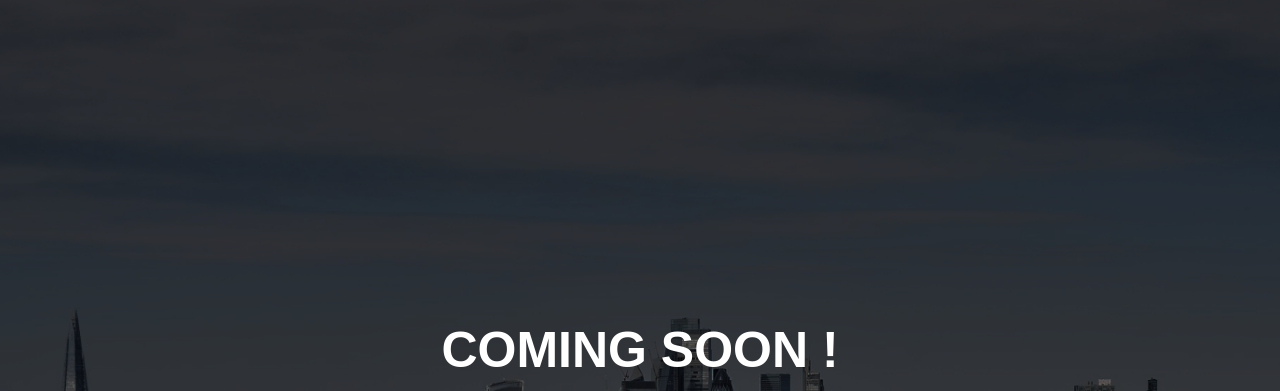
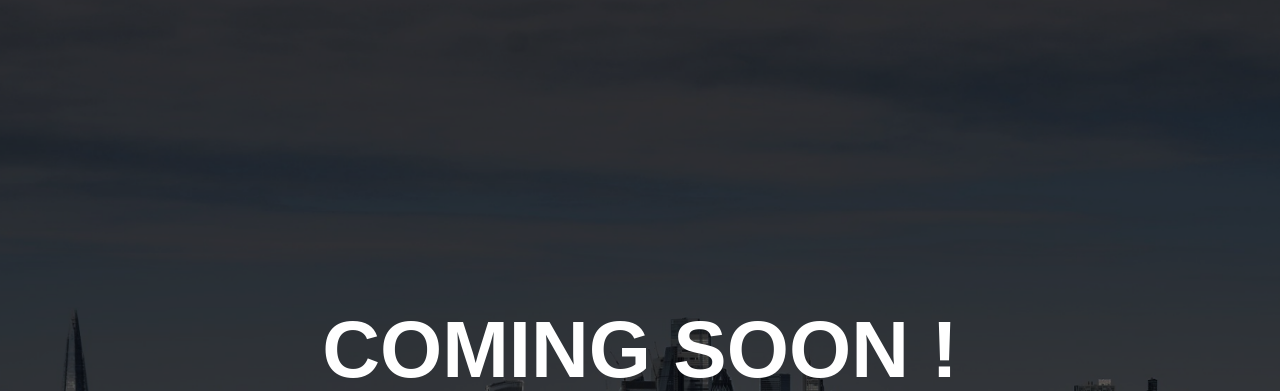
Before and after one commit to its-shibu/BNAC-Coming-Soon-Clone, a plain HTML site: page index.html in a window 1280 px wide. Shown: the top 391 px of the page. Drawn offline with Linux system fonts and the light colour scheme.

Commit message:
font size

```diff
--- a/index.html
+++ b/index.html
@@ -88,7 +88,7 @@
 
 <body>
     <div class="container">
-        <h1 class="animated-text" style="font-size: 50px; line-height: 20px;">COMING SOON !</h1>
+        <h1 class="animated-text" style="font-size: 80px; line-height: 20px;">COMING SOON !</h1>
         <p class="animated-text">Our website is under construction. We'll be here soon with our new awesome site.</p>
         <p class="animated-text">Stay Connected</p>
         <div class="social-icons">
```
